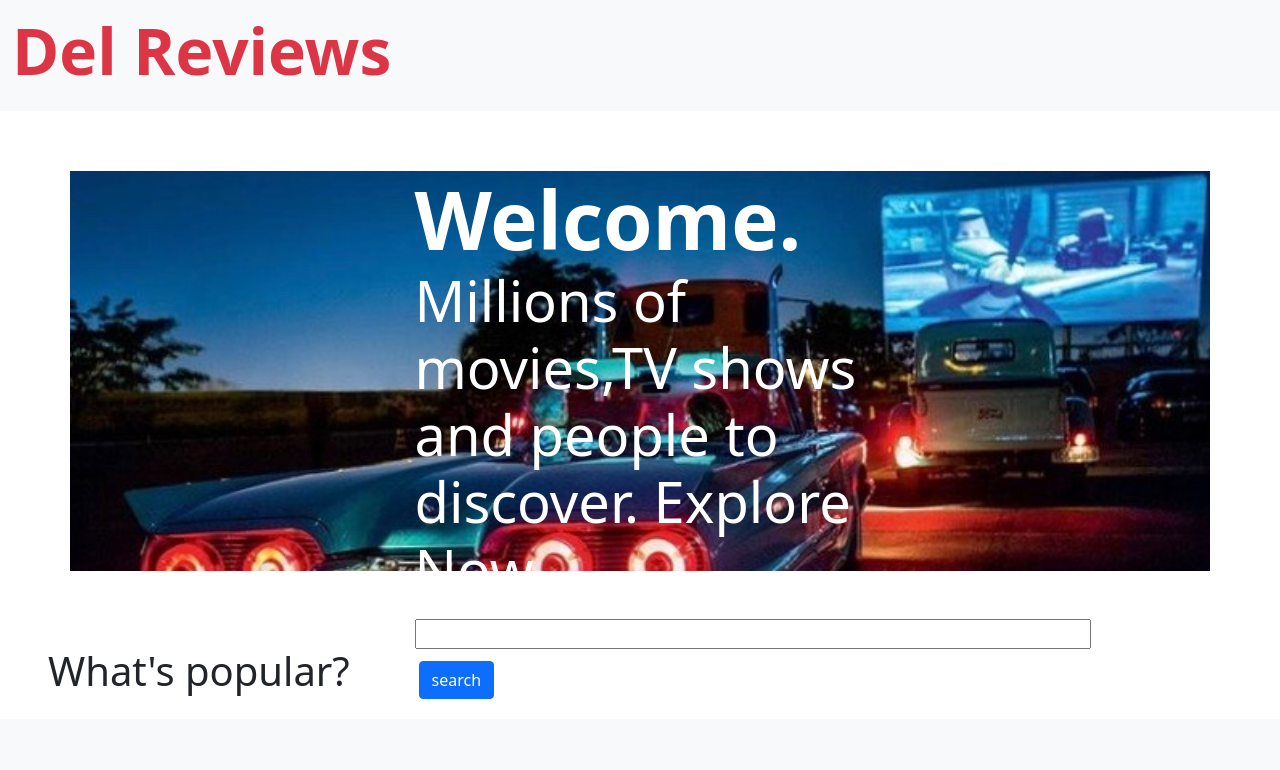
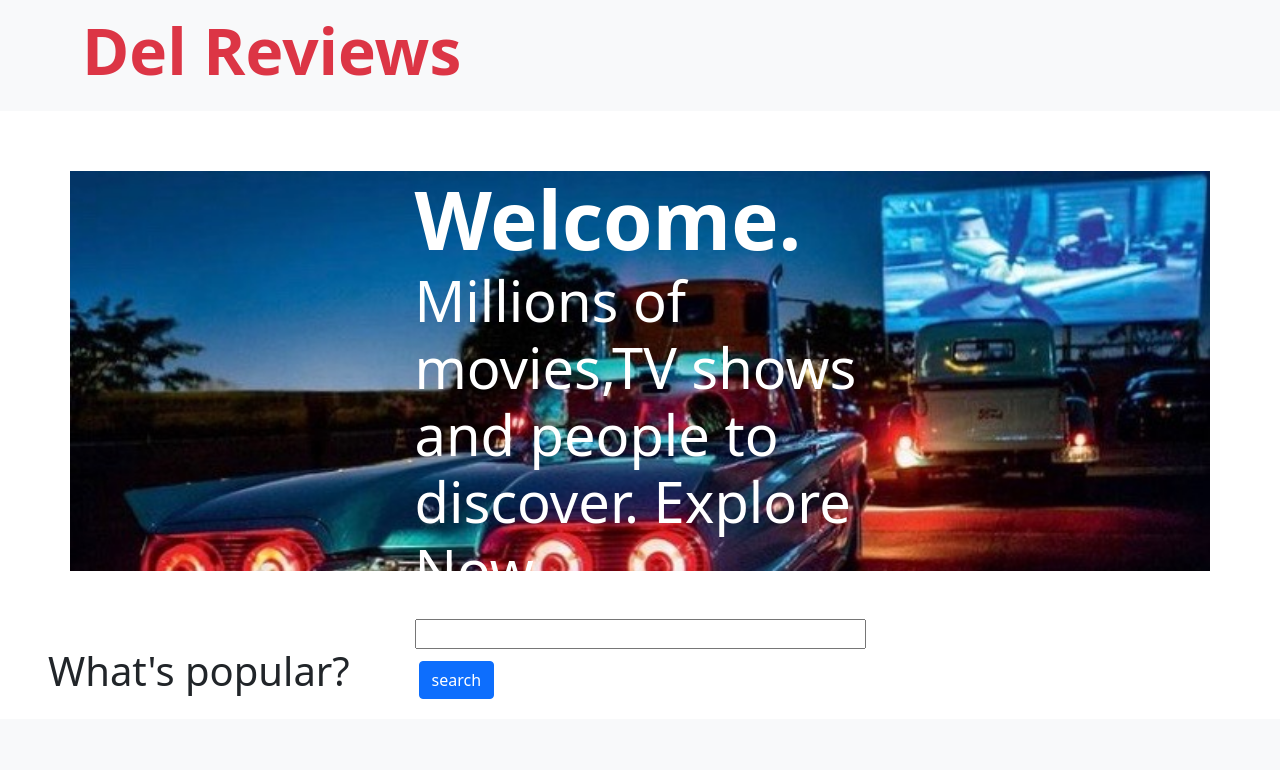
Before and after one commit to Emmanuelasaboro/movie-review-app, a plain HTML site: page index.html in a window 1280 px wide. Shown: the top 770 px of the page. Drawn offline with nearby package versions, Linux system fonts and the light colour scheme; no server answers.

Commit message:
second commit

```diff
--- a/index.html
+++ b/index.html
@@ -33,7 +33,7 @@
 <body>
 
     <nav class="navbar navbar-expand-md navbar-dark bg-light">
-        <div class="container-xxl">
+        <div class="container-sm">
             <h1 href="#intro" class="navbar-brand text-center">
                 <span class="fw-bold display-3 text-danger text-center">
                     Del Reviews
@@ -45,7 +45,7 @@
     </nav>
 
     <section id="intro">
-        <div class="container-lg bg-image" style="
+        <div class="container-sm bg-image" style="
         background-image: url('images/IMG_3391.jpeg');
         height: 50vh; background-size: cover;
       ">
@@ -61,7 +61,7 @@
 
                         <div id="searchwrapper">
                             <input type="text" name="searchbar" id="searchbar" placeholder="" class="my-2"
-                                style="width: 150%;">
+                                style="width: 100%;">
                         </div>
 
                         <button onclick= "searchMovie()" class="btn btn-primary m-1" type="submit" id="search"> search
```
Also changed, not shown: 1 other file.
